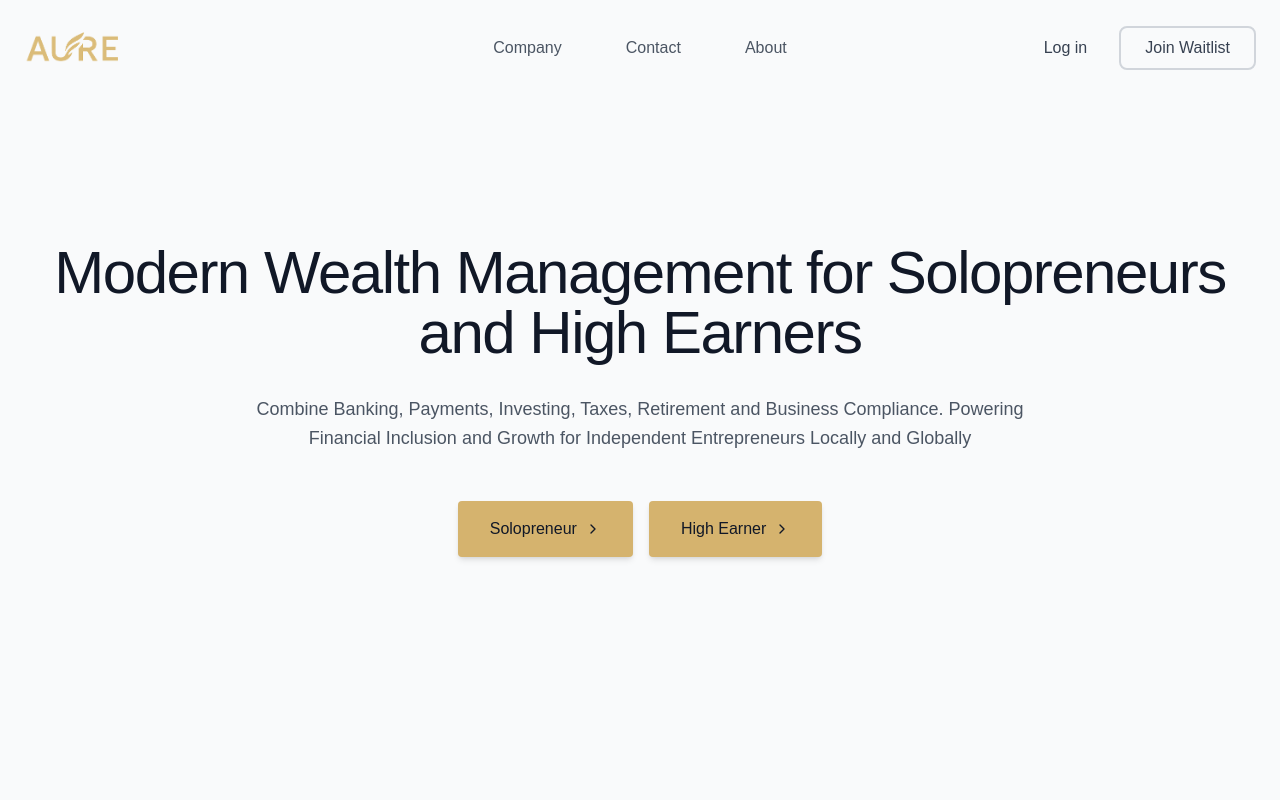
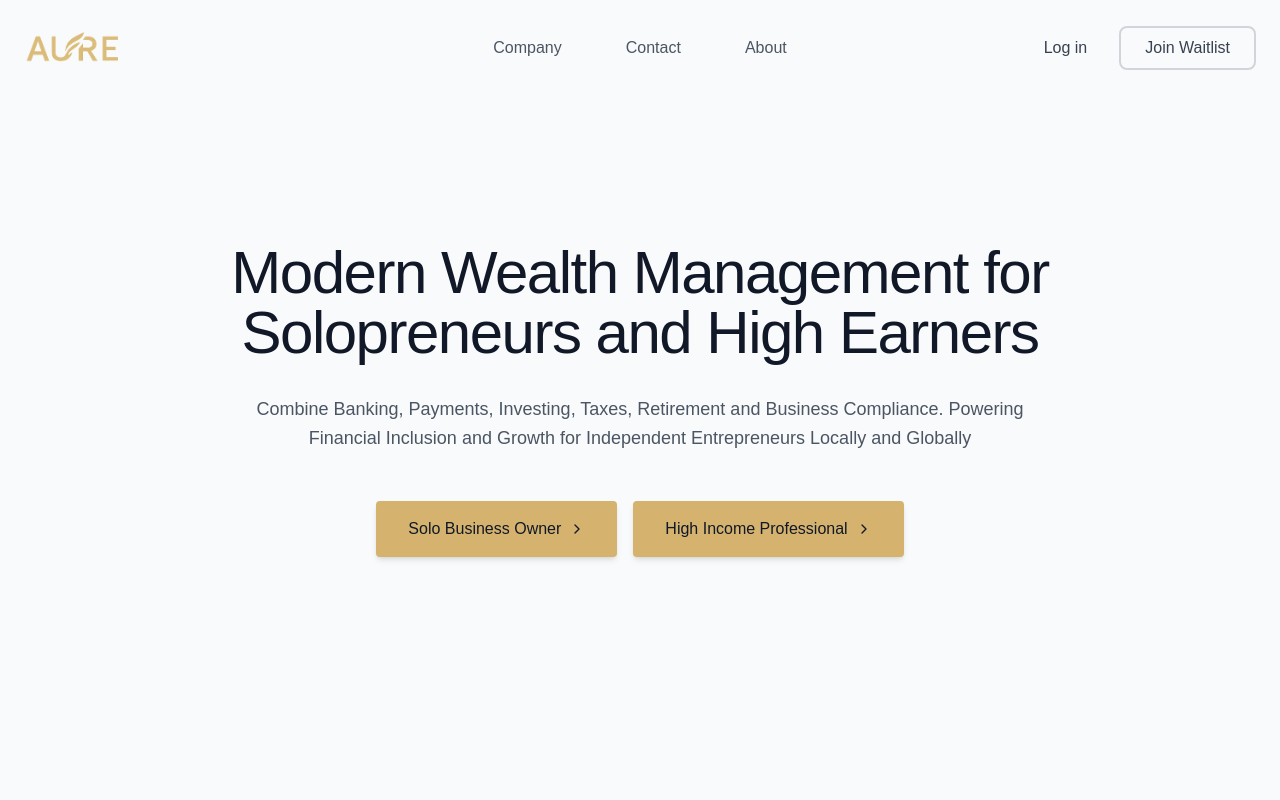
Before and after one commit to Rishaan-2012/joinaure.com-v0.1-, a Next.js app: page / in a window 1280 px wide. Shown: the top 800 px of the page. Built offline with nearby package versions, Linux system fonts and the light colour scheme.

Commit message:
feat: add spacing in hero section headline
Improve readability with visual separation in hero text.

Co-authored-by: null <219768206+Rishaan-2012@users.noreply.github.com>

```diff
--- a/landing-page.tsx
+++ b/landing-page.tsx
@@ -377,7 +377,9 @@ export default function LandingPage({
       <section className="min-h-screen flex items-center justify-center bg-gray-50">
         <div className="max-w-7xl mx-auto px-6 text-center">
           <h1 className="scroll-animate text-5xl md:text-6xl font-light text-gray-900 mb-8 leading-tight tracking-tight">
-            Modern Wealth Management for Solopreneurs and High Earners
+            Modern Wealth Management for
+            <br />
+            Solopreneurs and High Earners
           </h1>
 
           <p className="scroll-animate text-gray-600 text-lg max-w-3xl mx-auto mb-12 leading-relaxed">
@@ -390,7 +392,7 @@ export default function LandingPage({
               onClick={onSolopreneurClick}
               className="button-hover bg-[#d5b36e] hover:bg-[#c4a05d] text-gray-900 px-8 py-4 rounded flex items-center gap-2 font-medium shadow-md hover:shadow-lg"
             >
-              Solopreneur
+              Solo Business Owner
               <ChevronRight className="w-4 h-4" />
             </button>
 
@@ -398,7 +400,7 @@ export default function LandingPage({
               onClick={onHighEarnerClick}
               className="button-hover bg-[#d5b36e] hover:bg-[#c4a05d] text-gray-900 px-8 py-4 rounded flex items-center gap-2 font-medium shadow-md hover:shadow-lg"
             >
-              High Earner
+              High Income Professional
               <ChevronRight className="w-4 h-4" />
             </button>
           </div>
```
